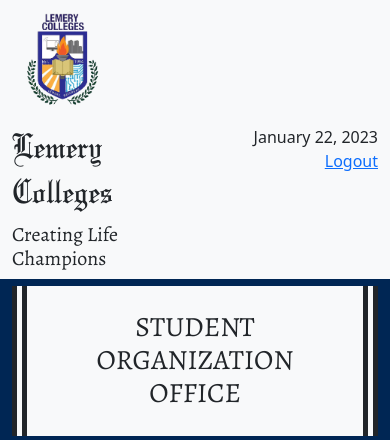
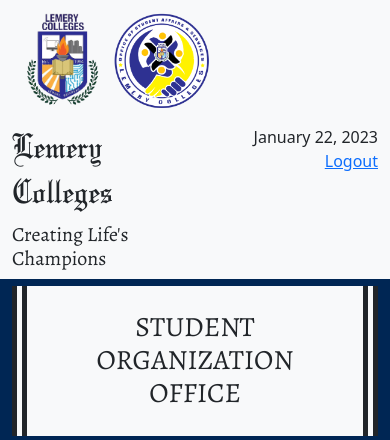
Before and after one commit to BoozJames/lc-thesis, a PHP site: page /lcStudentOrg.php in a window 390 px wide. Shown: the top 440 px of the page. Run offline with PHP 8.4, Linux system fonts and the light colour scheme; data comes from the database, SQL or seed files in the repository; some web fonts are replaced.

Commit message:
tagline and osas log

```diff
--- a/index.php
+++ b/index.php
@@ -26,7 +26,7 @@
                             <div class="col-lg-3 d-lg-flex justify-content-lg-center align-items-lg-center"><img src="assets/img/lcLogo.png" width="100"></div>
                             <div class="col my-auto">
                                 <h1 class="display-3" style="font-family: 'Olde English';">Lemery Colleges</h1>
-                                <h5 style="font-family: 'Advent Pro', sans-serif;">Creating Life Champions</h5>
+                                <h5 style="font-family: 'Advent Pro', sans-serif;">Creating Life's Champions</h5>
                             </div>
                         </div>
                     </div>
--- a/lcDisciplineOffice.php
+++ b/lcDisciplineOffice.php
@@ -75,10 +75,10 @@ function filterTable($query)
 <body style="background: #002654;">
     <div class="container-fluid bg-light">
         <div class="row">
-            <div class="col-xl-2 d-xl-flex justify-content-xl-center align-items-xl-center"><img src="assets/img/lcLogo.png" width="100"></div>
+            <div class="col-xl-2 d-xl-flex justify-content-xl-center align-items-xl-center"><img src="assets/img/lcLogo.png" width="100"><img src="assets/img/OSAS.png" width="100"></div>
             <div class="col">
                 <h1 class="display-3" style="font-family: 'Olde English';">Lemery Colleges</h1>
-                <h5 style="font-family: Alegreya, serif;">Creating Life Champions</h5>
+                <h5 style="font-family: Alegreya, serif;">Creating Life's Champions</h5>
             </div>
             <div class="col">
                 <span class="d-block text-end"><?php echo date("F d, Y") ?></span>
--- a/lcMedicalOffice.php
+++ b/lcMedicalOffice.php
@@ -95,10 +95,10 @@ function filterAll($allquery)
 <body style="background: #002654;">
     <div class="container-fluid bg-light">
         <div class="row">
-            <div class="col-xl-2 d-xl-flex justify-content-xl-center align-items-xl-center"><img src="assets/img/lcLogo.png" width="100"></div>
+            <div class="col-xl-2 d-xl-flex justify-content-xl-center align-items-xl-center"><img src="assets/img/lcLogo.png" width="100"><img src="assets/img/OSAS.png" width="100"></div>
             <div class="col">
                 <h1 class="display-3" style="font-family: 'Olde English';">Lemery Colleges</h1>
-                <h5 style="font-family: Alegreya, serif;">Creating Life Champions</h5>
+                <h5 style="font-family: Alegreya, serif;">Creating Life's Champions</h5>
             </div>
             <div class="col">
                 <span class="d-block text-end"><?php echo date("F d, Y") ?></span>
--- a/lcRegistration.php
+++ b/lcRegistration.php
@@ -23,10 +23,10 @@
                 <div class="card">
                     <div class="card-header" style="background: transparent;">
                         <div class="row">
-                            <div class="col-lg-3 d-lg-flex justify-content-lg-center align-items-lg-center"><img src="assets/img/lcLogo.png" width="100"></div>
+                            <div class="col-lg-3 d-lg-flex justify-content-lg-center align-items-lg-center"><img src="assets/img/lcLogo.png" width="100"><img src="assets/img/OSAS.png" width="100"></div>
                             <div class="col my-auto">
                                 <h1 class="display-3" style="font-family: 'Olde English';">Lemery Colleges</h1>
-                                <h5 style="font-family: 'Advent Pro', sans-serif;">Creating Life Champions</h5>
+                                <h5 style="font-family: 'Advent Pro', sans-serif;">Creating Life's Champions</h5>
                             </div>
                         </div>
                     </div>
--- a/lcRegistrationAdmin.php
+++ b/lcRegistrationAdmin.php
@@ -37,10 +37,10 @@ include "back_end/database_connection.php";
                 <div class="card">
                     <div class="card-header" style="background: transparent;">
                         <div class="row">
-                            <div class="col-lg-3 d-lg-flex justify-content-lg-center align-items-lg-center"><img src="assets/img/lcLogo.png" width="100"></div>
+                            <div class="col-lg-3 d-lg-flex justify-content-lg-center align-items-lg-center"><img src="assets/img/lcLogo.png" width="100"><img src="assets/img/OSAS.png" width="100"></div>
                             <div class="col my-auto">
                                 <h1 class="display-3" style="font-family: 'Olde English';">Lemery Colleges</h1>
-                                <h5 style="font-family: 'Advent Pro', sans-serif;">Creating Life Champions</h5>
+                                <h5 style="font-family: 'Advent Pro', sans-serif;">Creating Life's Champions</h5>
                             </div>
                         </div>
                     </div>
--- a/lcStudentOrg.php
+++ b/lcStudentOrg.php
@@ -72,10 +72,10 @@
 <body style="background: #002654;">
     <div class="container-fluid bg-light">
         <div class="row">
-            <div class="col-xl-2 d-xl-flex justify-content-xl-center align-items-xl-center"><img src="assets/img/lcLogo.png" width="100"></div>
+            <div class="col-xl-2 d-xl-flex justify-content-xl-center align-items-xl-center"><img src="assets/img/lcLogo.png" width="100"><img src="assets/img/OSAS.png" width="100"></div>
             <div class="col">
                 <h1 class="display-3" style="font-family: 'Olde English';">Lemery Colleges</h1>
-                <h5 style="font-family: Alegreya, serif;">Creating Life Champions</h5>
+                <h5 style="font-family: Alegreya, serif;">Creating Life's Champions</h5>
             </div>
             <div class="col">
                 <span class="d-block text-end"><?php echo date("F d, Y")?></span>
```
Also changed, not shown: assets/img/OSAS.png (added).
